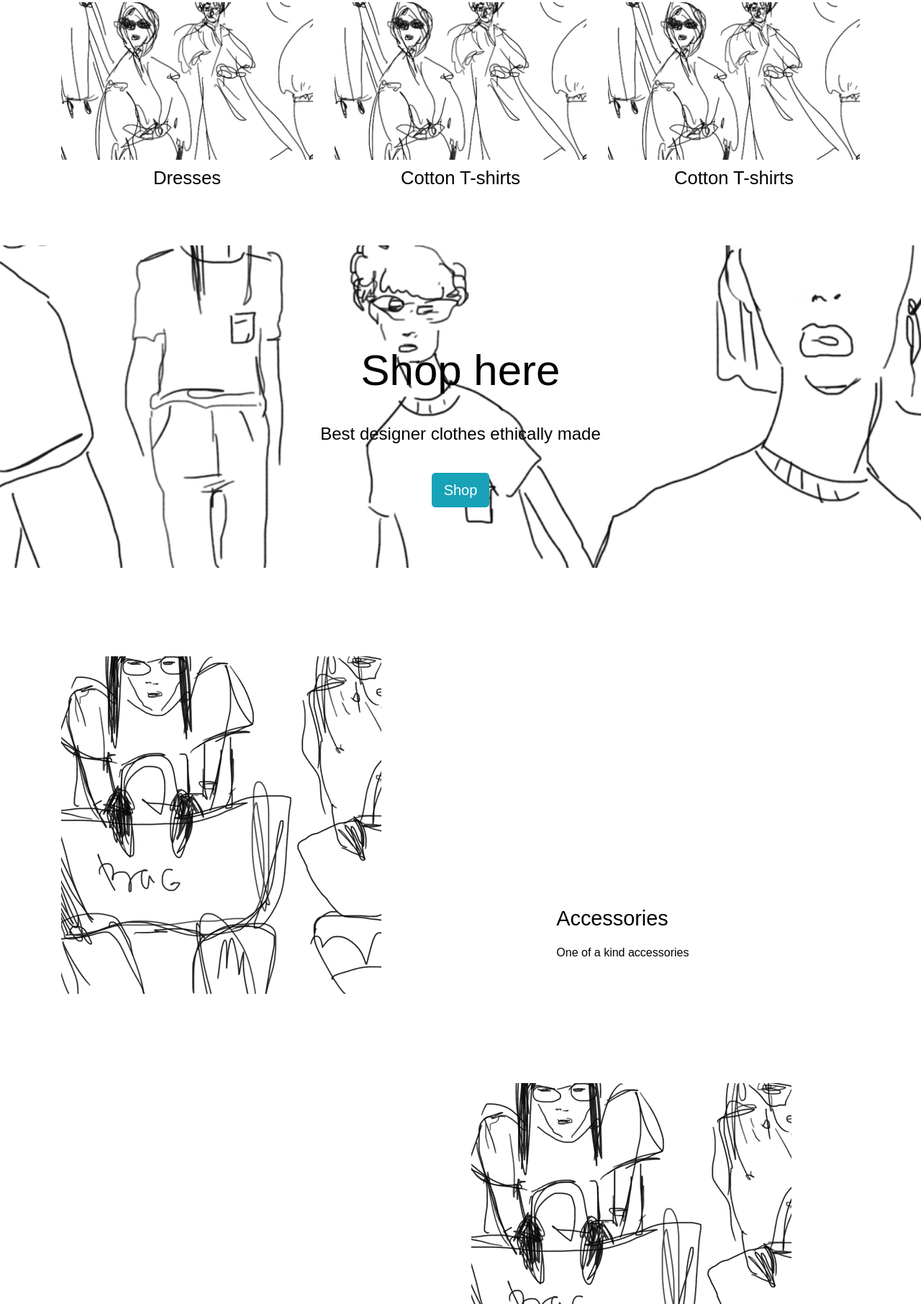
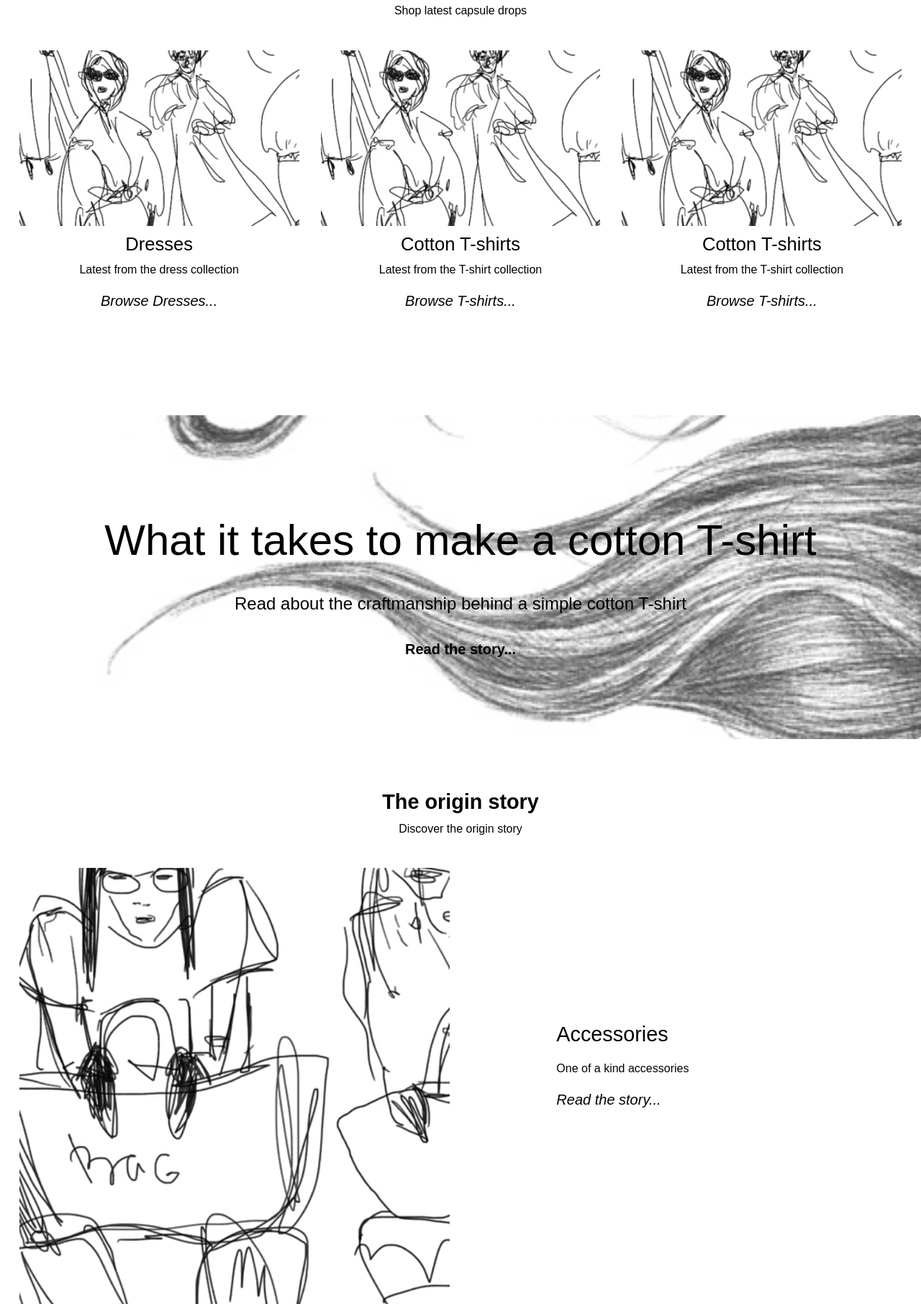
Before and after one commit to katvogue/portfolio, a plain HTML site: page index.html in a window 1280 px wide. Shown: the part 988-2800 px from the top of the page at 72% size. Drawn offline with nearby package versions, Linux system fonts and the light colour scheme; a web font is replaced by a local one.

Commit message:
Mmobile optimisation section story

```diff
--- a/css/styles.css
+++ b/css/styles.css
@@ -29,8 +29,23 @@ p {
     font-size: 1em;
     color: black;
 }
+/****************************** Bootstrap overrides ******************************************/
 
-/****************************** End of Font Styles ******************************************/
+a.btn.btn-info.btn-lg.btn-md {
+    width: 250px;
+    height: 60px;
+    background-color: rgba(212, 203, 201, 0);
+    border: none;
+    color: black;
+}
+a.btn.btn-info.btn-lg.btn-md.right {
+    text-align: right;
+}
+a.btn.btn-info.btn-lg.btn-md.left {
+    text-align: left;
+}
+
+/****************************** General ******************************************/
 body {
     position: relative;
 }
@@ -38,6 +53,7 @@ body {
 ul {
     list-style-type: none;
 }
+
 
 /* Logo font style */
 .logo {
@@ -121,8 +137,8 @@ button.navbar-toggler {
     }
 }
 
-/*        Body          *\
-\*                      */
+/****************************** Body ******************************************/
+
 a.carousel-control-prev {
     color: black;
 }
@@ -136,11 +152,15 @@ a.carousel-control-prev {
 }
 
 .row {
-    padding-top: 40pt;
+    padding-top: 20pt;
+    padding-left: 20pt;
+    padding-right: 20pt;
 }
 
-/*           Section Banner                  *\
-\*                                           */
+
+
+/****************************** Section Banner ******************************************/
+
 .carousel-caption {
     right: 15%;
     bottom: 150px;
@@ -153,8 +173,9 @@ a.carousel-control-prev {
 
 }
 
-/*           Section Latest                 *\
-\*                                          */
+
+
+/******************************  Section Latest ******************************************/
 
 .section-latest {
     position: relative;
@@ -164,7 +185,9 @@ a.carousel-control-prev {
     justify-content: space-between;
 }
 
-
+.tile-items {
+    margin-bottom: 1.8em;
+}
 
 .tile-content {
     width: 90%;
@@ -176,6 +199,7 @@ a.carousel-control-prev {
     .tile-content {
         width: 70%;
     }
+
     .tile-items {
         width: 100%;
     }
@@ -184,14 +208,14 @@ a.carousel-control-prev {
 
 @media (min-width: 576px) and (max-width: 767.98px) {
 
-        .tile-content{
+    .tile-content {
         width: 70%;
     }
 }
 
 
 @media (min-width: 768px) and (max-width: 991.98px) {
-        .tile-content{
+    .tile-content {
         width: 90%;
     }
 }
@@ -205,7 +229,7 @@ a.carousel-control-prev {
 
 
 
-    /****************************** Parallax Section ******************************************/
+/****************************** Parallax article section ******************************************/
 
 .parallax {
     /* The image used */
@@ -213,6 +237,18 @@ a.carousel-control-prev {
 
     /* Set a specific height */
     min-height: 400px;
+
+    /* Create the parallax scrolling effect */
+    background-attachment: fixed;
+    background-position: center;
+    background-repeat: no-repeat;
+    background-size: cover;
+}
+.parallax.article {
+    background-image: url("drawing\ 2.jpg");
+
+    /* Set a specific height */
+    min-height: 350px;
 
     /* Create the parallax scrolling effect */
     background-attachment: fixed;
@@ -236,23 +272,117 @@ a.carousel-control-prev {
     line-height: 60px;
 }
 
-    /****************************** End of Parallax Section ******************************************/
+
+/******************************  Section Story One ******************************************/
+.image-text {
+    position: absolute;
+    top: 160pt;
+    left: 100pt;
+}
+
+.image-text-p {
+    position: absolute;
+    top: 200pt;
+    left: 100pt;
+}
+.btn.btn-info.btn-lg.btn-md {
+    padding: 0px 0px 0px 0px;
+}
+.story-image-button{
+    position: absolute;
+    top: 230pt;
+    left: 100pt;
+}
+a.btn.btn-info.btn-lg.btn-md.left.image-btn {
+    position: absolute;
+    top: 230pt;
+    left: 100pt;
+}
+.story-image {
+    width: 100%;
+}
+
+@media (max-width: 575.98px) {
+    .story-image {
+        width: 70%;
+    }
+    .image-text  {
+        position: unset;
+        text-align: center;
+
+    }
+    .image-text-p {
+        position: unset;
+        text-align: center;
+    }
+    .story-image-button{
+        position: unset;
+        text-align: center;
+
+    }
+    a.btn.btn-info.btn-lg.btn-md.left {
+        text-align: center !important;
+    }
+    a.btn.btn-info.btn-lg.btn-md.left.image-btn {
+        position: unset;
+
+    }
+
+}
+
+
+@media (min-width: 576px) and (max-width: 767.98px) {
+    .story-image {
+        width: 70%;
+    }
+    .image-text  {
+        position: unset;
+        text-align: center;
+
+    }
+    .image-text-p {
+        position: unset;
+        text-align: center;
+    }
+    .story-image-button{
+        position: unset;
+        text-align: center;
+
+    }
+    a.btn.btn-info.btn-lg.btn-md.left {
+        text-align: center !important;
+
+    }
+
+    a.btn.btn-info.btn-lg.btn-md.left.image-btn {
+        position: unset;
+        text-align: center !important;
+
+
+    }
+
+
+
+}
+
+
+@media (min-width: 768px) and (max-width: 991.98px) {
+    .story-image {
+        width: 80%;
+    }
+}
+
+
+@media (min-width: 1200px) {
+
+}
+
 
 .small-image {
     margin-bottom: 20px;
 }
 
-    .image-text {
-        position: absolute;
-        top: 260pt;
-        left: 100pt;
-    }
 
-    .image-text-p {
-        position: absolute;
-        top: 300pt;
-        left: 100pt;
-    }
 
 .name {
     text-align: center;
@@ -375,7 +505,7 @@ a.carousel-control-prev {
     width: 20%;
     display: flex !important;
 }
-
+/*
 .left {
     float: left !important;
 }
@@ -383,7 +513,7 @@ a.carousel-control-prev {
 .right {
     float: right !important;
 }
-
+*/
 .aside-image {
     position: sticky;
     top: 120px;
@@ -506,7 +636,7 @@ a.carousel-control-prev {
     max-height: 600px;
 }
 
-    .scrollspy-example{
+.scrollspy-example {
     overflow: scroll;
     height: 500px;
 }
@@ -514,6 +644,7 @@ a.carousel-control-prev {
 .scroll-image-item {
     width: 100%;
 }
+
 .list-group-item {
     padding: 0.15em 0.25em;
     margin-bottom: 15px;
--- a/index.html
+++ b/index.html
@@ -66,7 +66,7 @@
     <header>
 
         <!--Logo-->
-        <div class="container">
+        <div class="flex">
             <div class="col-12 col-md-12 name">
                 <!--<h1 class="logo">Perfectly Normal</h1>-->
                 <img id="logo" src="images/Perfectly Normal Logo.svg" alt="Perfectly Normal Logo" width="40%">
@@ -108,7 +108,7 @@
 
     <!--banner-->
     <section class="section section-banner">
-        <div class="container ">
+        <div class="flex ">
             <!--Featured Section - Carousel-->
             <div id="carouselExampleIndicators" class="carousel slide" data-ride="carousel">
                 <ol class="carousel-indicators">
@@ -145,6 +145,13 @@
                     </h1>
                     <p class="col-12">Prefeclty Normal is a fashion line of high quality essentials by Katya Kuzheelva.
                     </p>
+                    <p>
+                        <a class="btn btn-info btn-lg btn-md right" href="" role="button">
+                            <span class="btn-banner">
+                                <em>Read the story...</em>
+                            </span>
+                        </a>
+                    </p>
                 </div>
 
             </div>
@@ -153,10 +160,10 @@
     </section>
 
     <main>
-        <!--Section Latest -->
+        <!------------------------------- Section Latest ----------------------------->
         <section class="section section-latest">
             <header class="section-header">
-                <div class="container text-center">
+                <div class="flex text-center">
                     <hr>
                     <h2>
 
@@ -170,66 +177,145 @@
                 </div>
 
             </header>
-            <div class="container ">
+            <div class="flex ">
                 <div class="row latest-tiles">
                     <div class="tile-items col-md-4 col-sm-12 col-xs-12 text-center">
                         <img class="tile-content" src="images/category 1.jpg" alt="Dresses">
                         <h3>Dresses</h3>
+                        <p>
+                            Latest from the dress collection
+                        </p>
+                        <p>
+                            <a class="btn btn-info btn-lg btn-md" href="" role="button">
+                                <span class="btn-banner">
+                                    <em>Browse Dresses...</em>
+                                </span>
+                            </a>
+
+                        </p>
                     </div>
                     <div class="tile-items col-md-4 col-sm-12 col-xs-12 text-center">
                         <img class="tile-content" src="images/category 1.jpg" alt="Cotton T-shirts">
                         <h3>Cotton T-shirts</h3>
+                        <p>
+                            Latest from the T-shirt collection
+                        </p>
+                        <p>
+                            <a class="btn btn-info btn-lg btn-md" href="" role="button">
+                                <span class="btn-banner">
+                                    <em>Browse T-shirts...</em>
+                                </span>
+                            </a>
+
+                        </p>
                     </div>
                     <div class="tile-items col-md-4 col-sm-12 col-xs-12 text-center">
                         <img class="tile-content" src="images/category 1.jpg" alt="Cotton T-shirts">
                         <h3>Cotton T-shirts</h3>
+                        <p>
+                            Latest from the T-shirt collection
+                        </p>
+                        <p>
+                            <a class="btn btn-info btn-lg btn-md" href="" role="button">
+                                <span class="btn-banner">
+                                    <em>Browse T-shirts...</em>
+                                </span>
+                            </a>
+
+                        </p>
                     </div>
 
                 </div>
             </div>
         </section>
+        <!-- End Section Latest -->
 
-        <!--Next Section-->
-        <section class="section">
-            <div class="jumbotron parallax">
-                <h2>Shop here</h2>
-                <p>Best designer clothes ethically made</p>
-                <p>
-                    <a class="btn btn-info btn-lg btn-md" href="shop.html" role="button">Shop</a>
-                </p>
+        <!------------------ Next Section Article ----------------------->
+        <section class="section section-article">
+            <div class="jumbotron parallax article">
+                <div class="text-center">
+                    <h2>What it takes to make a cotton T-shirt</h2>
+                    <p>Read about the craftmanship behind a simple cotton T-shirt</p>
+                    <p>
+                        <a class="btn btn-info btn-lg btn-md" href="" role="button">
+                            <span>
+                                <strong>
+                                    Read the story...
+                                </strong>
+
+                                <i> </i>
+                            </span>
+                        </a>
+                    </p>
+                </div>
             </div>
         </section>
 
-        <!--Next Section-->
-        <section class="section">
-            <div class="container">
+        <!-------------------------- Next Section Story One --------------------->
+        <section class="section section-story">
+            <div class="flex">
+                <header>
+                    <div class="flex text-center">
+
+                        <h2>
+
+                            <strong>The origin story</strong>
+
+                        </h2>
+                        <p class="">
+                            Discover the origin story
+                        </p>
+
+                    </div>
+                </header>
                 <div class="row">
-                    <div class="col-md-6">
-                        <img src="images/bag.jpg" alt="Accessories">
+                    <div class="col-md-6 text-center">
+                        <img class="story-image" src="images/bag.jpg" alt="Accessories">
                     </div>
                     <div class="col-md-6">
                         <h2 class="image-text">Accessories</h2>
                         <p class="image-text-p">One of a kind accessories</p>
+                        <p class="story-image-button">
+                            <a class="btn btn-info btn-lg btn-md left image-bnt" href="" role="button">
+                                <span class="btn-banner">
+                                    <em>Read the story...</em>
+                                </span>
+                            </a>
+                        </p>
                     </div>
                 </div>
             </div>
         </section>
 
-        <!----------------------- Next Section ------------------------>
-        <section class="section">
-            <div class="container">
+        <section class="section section-story">
+            <div class="flex">
+                <header>
+                    <div class="flex text-center">
+
+                        <h2>
+
+                            Hats please
+
+                        </h2>
+                        <p class="">
+                            Essential accessories for Summer '19
+                        </p>
+
+                    </div>
+                </header>
                 <div class="row">
                     <div class="col-md-6">
                         <h2 class="image-text">Accessories</h2>
                         <p class="image-text-p">One of a kind accessories</p>
                     </div>
                     <div class="col-md-6">
-                        <img src="images/bag.jpg" alt="Accessories">
+                        <img class="story-image" src="images/bag.jpg" alt="Accessories">
                     </div>
                 </div>
             </div>
         </section>
-        <!--Next Section-->
+        <!-------------------------------- Section Article --------------------------->
+
         <section class="section">
             <div class="jumbotron parallax">
                 <h2>Shop here</h2>
@@ -266,6 +352,7 @@
                 </div>
             </div>
         </section>
+
         <!--Next Section Designer Statement-->
         <section class="section-statement fixed at-bottom">
             <div class="inner-section">
```
Also changed, not shown: css/drawing 2.jpg (added). Lines whose indentation alone changed are shown as unchanged.
